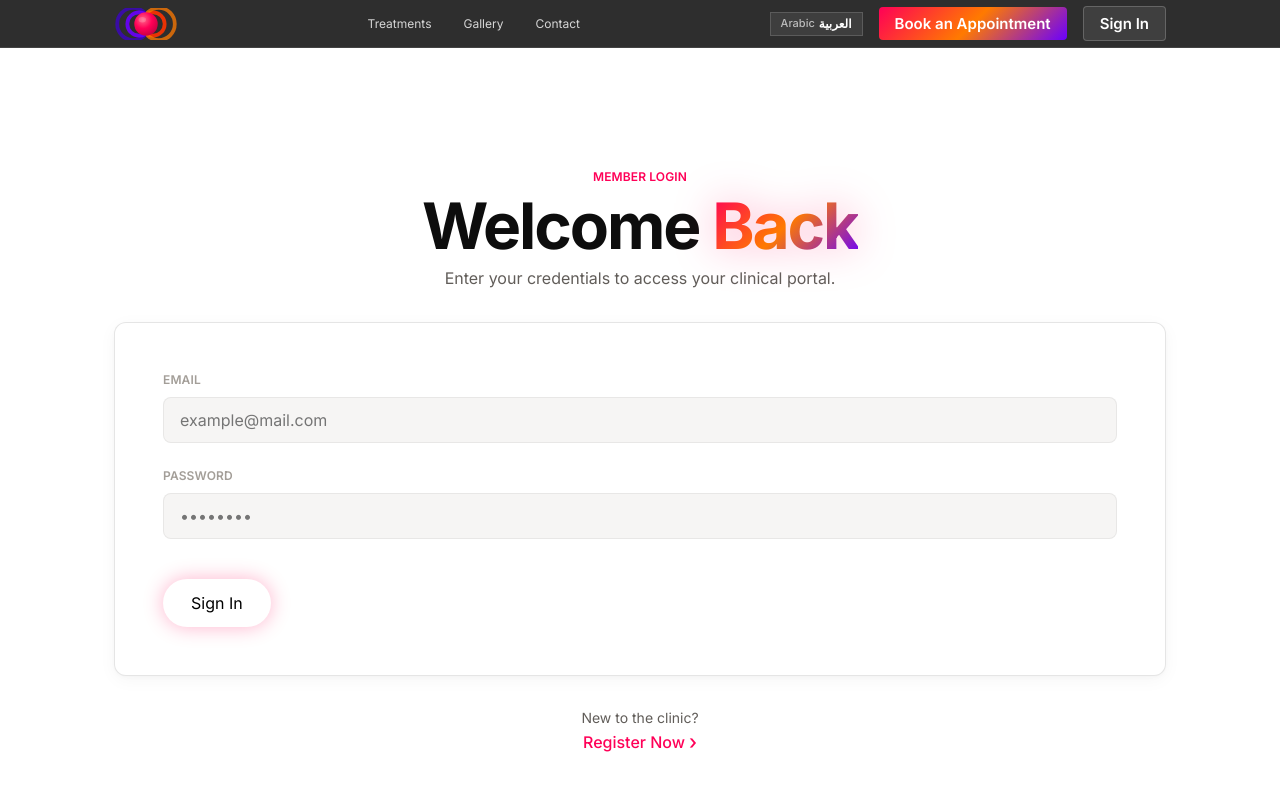
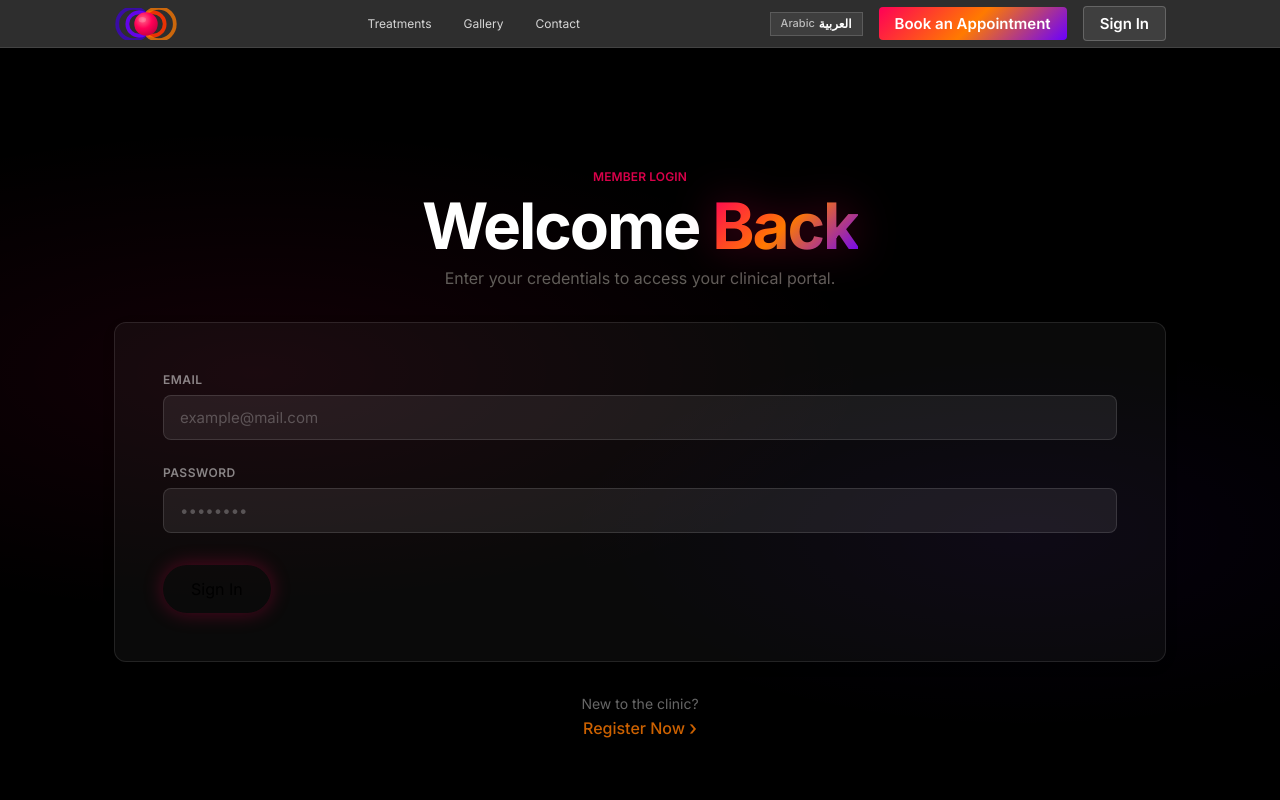
Before and after one commit to Abdoocoder/Enlyten2, a React (Vite) app: page /login in a window 1280 px wide. Shown: the top 800 px of the page. Built offline with nearby package versions, Linux system fonts and the light colour scheme; no server answers.

Commit message:
design: Auth page — dark glassmorphism treatment from DESIGN.md

```diff
--- a/src/pages/Auth.css
+++ b/src/pages/Auth.css
@@ -1,22 +1,48 @@
+/* ── Hero ── */
 .auth-hero {
-  min-height: 80vh;
+  min-height: 100vh;
   justify-content: center;
   padding: var(--spacing-huge) 0;
+  background-color: var(--black);
+  background-image:
+    radial-gradient(ellipse 80% 50% at 20% 40%, rgba(255, 0, 87, 0.07) 0%, transparent 60%),
+    radial-gradient(ellipse 60% 40% at 80% 60%, rgba(106, 0, 255, 0.05) 0%, transparent 60%);
 }
 
 .max-width-tiny {
   max-width: 440px;
 }
 
+/* ── Header Text ── */
+.auth-card-container .brand-accent {
+  color: var(--logo-pink);
+  opacity: 0.85;
+}
+
+.auth-card-container .hero-headline {
+  color: var(--white);
+}
+
 .auth-subtitle {
+  color: rgba(255, 255, 255, 0.55);
   margin-bottom: var(--spacing-xl);
 }
 
+/* ── Form Card — Glass ── */
 .auth-form-card {
+  background: rgba(255, 255, 255, 0.04) !important;
+  border: 1px solid rgba(255, 255, 255, 0.1) !important;
+  border-radius: var(--radius-lg) !important;
+  -webkit-backdrop-filter: blur(20px);
+  backdrop-filter: blur(20px);
   margin-bottom: var(--spacing-xl);
   padding: var(--spacing-xxl) !important;
+  box-shadow:
+    rgba(0, 0, 0, 0.3) 0px 8px 32px,
+    rgba(0, 0, 0, 0.2) 0px 2px 8px;
 }
 
+/* ── Form ── */
 .auth-form-v2 {
   display: flex;
   flex-direction: column;
@@ -26,33 +52,45 @@
 .form-item {
   display: flex;
   flex-direction: column;
-  gap: 8px;
+  gap: 6px;
+}
+
+.form-item .label-medium {
+  font-size: 0.75rem;
+  font-weight: 600;
+  color: rgba(255, 255, 255, 0.5);
+  letter-spacing: 0.04em;
+  text-transform: uppercase;
 }
 
 .apple-input {
-  background: var(--background-alt);
-  border: 1px solid var(--outline-variant);
+  background: rgba(255, 255, 255, 0.07);
+  border: 1px solid rgba(255, 255, 255, 0.12);
   border-radius: var(--radius-md);
   padding: 12px 16px;
   font-family: var(--font-body);
-  font-size: 1rem;
-  transition: all var(--transition-fast);
-  color: var(--near-black);
+  font-size: 0.9375rem;
+  color: var(--white);
+  transition: border-color 0.2s ease, box-shadow 0.2s ease, background 0.2s ease;
 }
+
+.apple-input::placeholder { color: rgba(255, 255, 255, 0.25); }
 
 .apple-input:focus {
   outline: none;
   border-color: var(--logo-pink);
-  box-shadow: 0 0 0 4px rgba(255, 0, 87, 0.08);
-  background: var(--white);
+  box-shadow: 0 0 0 3px rgba(255, 0, 87, 0.15);
+  background: rgba(255, 255, 255, 0.1);
 }
 
+/* ── Submit Button ── */
 .auth-footer-actions {
-  margin-top: var(--spacing-md);
+  margin-top: var(--spacing-sm);
 }
 
+/* ── Banners ── */
 .auth-banner {
-  padding: 12px;
+  padding: 12px 16px;
   border-radius: var(--radius-md);
   margin-bottom: var(--spacing-lg);
   font-size: 0.875rem;
@@ -60,37 +98,48 @@
 }
 
 .auth-banner.error {
-  background-color: #fff1f0;
-  border: 1px solid #ffa39e;
-  color: #cf1322;
+  background-color: rgba(255, 59, 48, 0.1);
+  border: 1px solid rgba(255, 59, 48, 0.3);
+  color: #ff6b6b;
 }
 
 .auth-banner.success {
-  background-color: #f6ffed;
-  border: 1px solid #b7eb8f;
-  color: #389e0d;
+  background-color: rgba(52, 199, 89, 0.1);
+  border: 1px solid rgba(52, 199, 89, 0.3);
+  color: #34c759;
 }
 
+/* ── Toggle ── */
 .auth-toggle-context {
   margin-top: var(--spacing-lg);
 }
 
+.auth-toggle-context p {
+  color: rgba(255, 255, 255, 0.4);
+}
+
 .auth-toggle-context .pill-link {
   margin-top: 4px;
+  color: var(--white);
+  opacity: 0.8;
 }
 
-/* Entrance Animation */
+.auth-toggle-context .pill-link:hover {
+  opacity: 1;
+}
+
+/* ── Animation ── */
 .animation-fade-in {
-  animation: fadeIn 0.8s cubic-bezier(0.2, 0.8, 0.2, 1);
+  animation: fadeIn 0.6s cubic-bezier(0.2, 0.8, 0.2, 1);
 }
 
 @keyframes fadeIn {
-  from { opacity: 0; transform: translateY(20px); }
-  to { opacity: 1; transform: translateY(0); }
+  from { opacity: 0; transform: translateY(16px); }
+  to   { opacity: 1; transform: translateY(0); }
 }
 
+/* ── Mobile ── */
 @media (max-width: 480px) {
-  .auth-hero {
-    padding: var(--spacing-xl) var(--spacing-md);
-  }
+  .auth-hero { padding: var(--spacing-xl) var(--spacing-md); }
+  .auth-form-card { padding: var(--spacing-xl) !important; }
 }
--- a/src/pages/Auth.jsx
+++ b/src/pages/Auth.jsx
@@ -51,7 +51,7 @@ const Auth = () => {
 
   return (
     <div className="auth-page">
-      <section className="viewport-section section-white auth-hero">
+      <section className="viewport-section section-dark auth-hero">
         <div className="content-well max-width-tiny">
           <div className="auth-card-container animation-fade-in">
             <div className="text-center">
```
